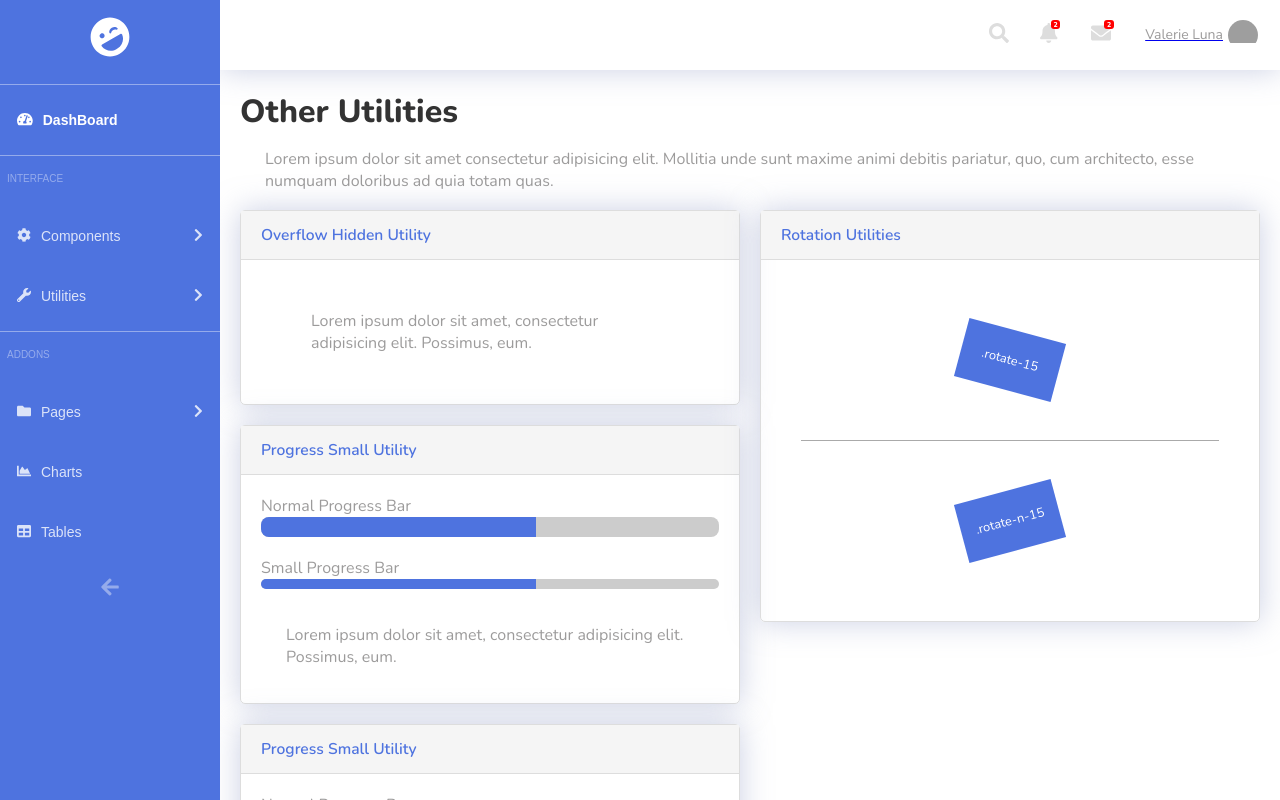
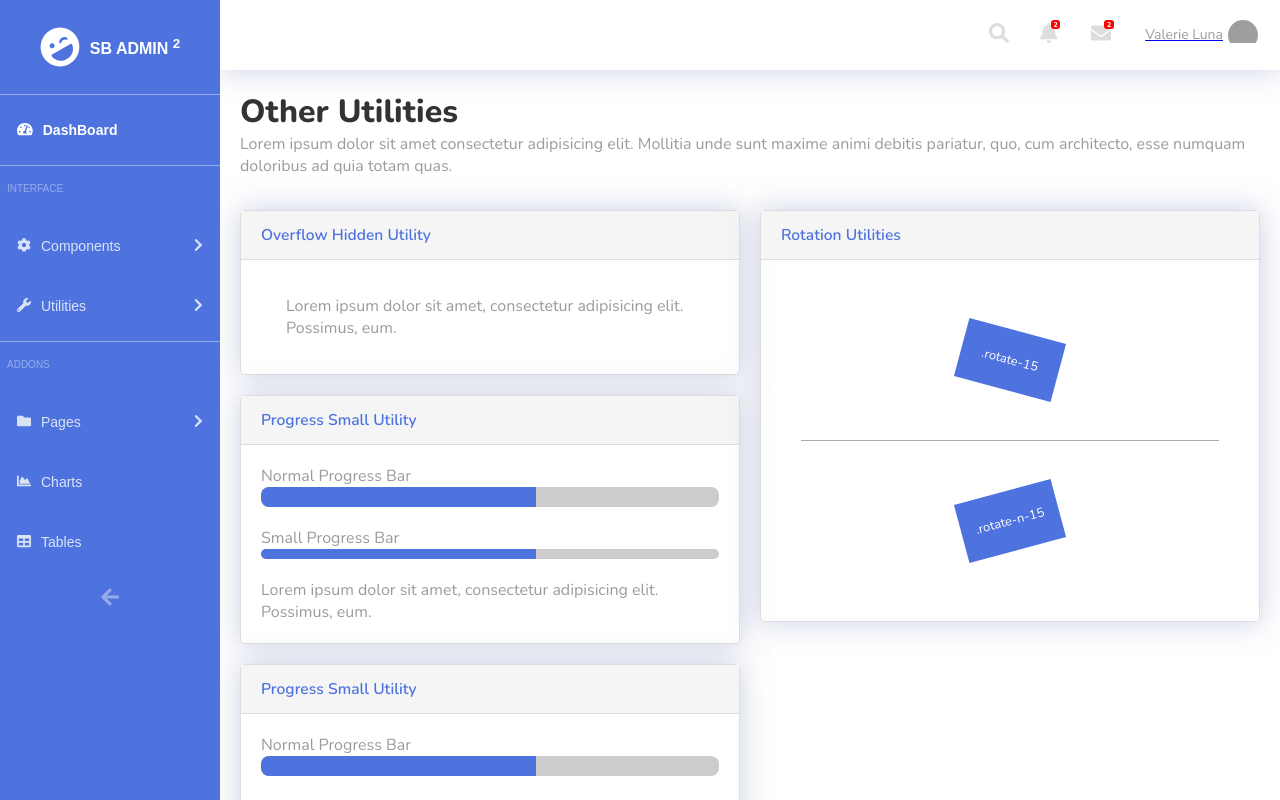
Before and after one commit to RobertLigman/sb-admin-2-clone, a React (Create React App) app: page /Other in a window 1280 px wide. Shown: the top 800 px of the page. Built offline with nearby package versions, Linux system fonts and the light colour scheme; grey boxes are pictures that could not be loaded.

Commit message:
fix minor issues with displaying

```diff
--- a/public/index.html
+++ b/public/index.html
@@ -5,7 +5,8 @@
     <meta charset="utf-8" />
     <link rel="stylesheet" href="path/to/font-awesome/css/font-awesome.min.css" />
     <link rel="icon" href="%PUBLIC_URL%/favicon.ico" />
-    <meta name="viewport" content="width=device-width, initial-scale=1" />
+    <!-- <meta name="viewport" content="width=device-width, initial-scale=1.0" /> -->
+    <meta name="viewport" content="width=device-width, initial-scale=1.0" />
     <meta name="theme-color" content="#000000" />
     <meta name="description" content="Web site created using create-react-app" />
 
--- a/src/App.js
+++ b/src/App.js
@@ -27,7 +27,7 @@ function App() {
   };
   useEffect(() => {
     if (!sideNav) {
-      document.querySelector("#root").style.gridTemplateColumns = "0px 100%";
+      document.querySelector("#root").style.gridTemplateColumns = "0px 1fr";
     } else {
       document.querySelector("#root").style.gridTemplateColumns =
         "var(--side-nav-width) 1fr";
--- a/src/components/Card.css
+++ b/src/components/Card.css
@@ -1,8 +1,9 @@
 .Card {
+    width: 80%;
     border: 1px solid #ddd;
     border-radius: 5px;
     font-size: 0.65rem;
-    margin: 20px 0 auto 0;
+    margin: 20px auto auto auto;
     box-shadow: 0px 0px 30px 0px rgba(151, 161, 201, 0.5);
 }
 
@@ -22,7 +23,7 @@
 }
 
 .Card__body {
-    padding: 20px;
+    padding: 20px 5px;
 }
 
 .Card-header__title {
@@ -74,6 +75,12 @@
 }
 
 @media (min-width: 768px) {
+    .Card {
+        width: 100%;
+    }
+    .Card__body {
+        padding: 20px;
+    }
     .col-8 {
         grid-column: 1/5;
     }
--- a/src/components/ColorTile.css
+++ b/src/components/ColorTile.css
@@ -1,8 +1,15 @@
 .ColorTile {
+    width: 80%;
     height: 80px;
     border-radius: 5px;
     color: #fff;
-    margin: 25px 0;
+    margin: 25px auto;
     padding: 13px;
     box-shadow: 0px 0px 30px 0px rgba(151, 161, 201, 0.5);
 }
+
+@media (min-width: 768px) {
+    .ColorTile {
+        width: 100%;
+    }
+}
--- a/src/components/Colors/Colors.css
+++ b/src/components/Colors/Colors.css
@@ -10,7 +10,7 @@
     background-color: #444;
 }
 
-[class*="text"],
+[class*="text-"],
 [class*="gray"] {
     padding: 15px 25px;
 }
--- a/src/components/Main.css
+++ b/src/components/Main.css
@@ -1,17 +1,19 @@
 .main {
     min-height: 100vh;
     /* background-color: rgb(236, 236, 236); */
-    padding: 20px 25px;
+    /* padding: 20px 25px; */
+    /* padding: 25px; */
     /* grid-row: 2/3;
     grid-column: 2/3; */
-}
-
-.main {
     grid-row: 2/3;
     grid-column: 2/-1;
+    display: grid;
+    margin: 20px;
 }
 
 .main-title {
+    margin: auto;
+    width: 80%;
     font-size: 25px;
     font-weight: 400;
     color: #5a5c69;
@@ -21,9 +23,7 @@
     .main {
         grid-row: 2/3;
         grid-column: 2/-1;
-        display: grid;
         grid-template-columns: repeat(6, 1fr);
-        padding: 20px;
         justify-content: center;
         column-gap: 25px;
     }
--- a/src/components/SideNav.css
+++ b/src/components/SideNav.css
@@ -1,6 +1,6 @@
 .side-nav {
     /* position: absolute; */
-    position: fixed;
+    /* position: fixed; */
     top: 0;
     /* left: 0; */
     /* bottom: 0; */
@@ -85,10 +85,10 @@ button.side-nav__link {
         width: var(--side-nav-width);
         background-color: #4e73df;
         height: 100vh;
-        position: absolute;
+        /* position: absolute;
         top: 0;
-        left: 0;
-        position: fixed;
+        left: 0; */
+        /* position: fixed; */
         color: #fff;
     }
     .side-nav__list {
@@ -177,6 +177,17 @@ button.side-nav__link {
         background-color: #eee;
     }
     .logo-link {
+        padding: 10px 0;
         display: flex;
+        align-items: center;
+    }
+    .logo-text {
+        display: flex;
+        /* flex-direction: column; */
+        justify-content: center;
+        align-items: center;
+    }
+    .color-white {
+        color: #fff;
     }
 }
--- a/src/components/SideNav.js
+++ b/src/components/SideNav.js
@@ -61,7 +61,9 @@ const SideNav = (props) => {
               className="side-nav__icon logo"
             />
             <strong className="logo-text">
-              sb admin <sup>2</sup>
+              <p className="color-white">
+                sb admin <sup>2</sup>
+              </p>
             </strong>
           </Link>
         </li>
--- a/src/components/Tile.css
+++ b/src/components/Tile.css
@@ -1,7 +1,7 @@
 .main__tile {
-    width: 100%;
+    width: 80%;
     background-color: #fff;
-    margin: 25px 0;
+    margin: 25px auto;
     padding: 30px 20px;
     display: grid;
     grid-template-columns: 1fr auto;
@@ -79,6 +79,9 @@
 }
 
 @media (min-width: 768px) {
+    .main__tile {
+        width: 100%;
+    }
     .main__tile:first-child {
         /* box-sizing: border-box; */
         /* max-width: 22%; */
--- a/src/index.css
+++ b/src/index.css
@@ -30,13 +30,15 @@ ul {
 
 html {
     scroll-behavior: smooth;
+    /* min-width: 100%; */
+    /* max-width: 100vw; */
 }
 
 #root {
     /* position: relative; */
-    /* min-width: 100%;
-    max-width: 100vw; */
+    /* min-width: 100%; */
     width: 100%;
+    /* max-width: 100vw; */
     margin: 0;
     /* width:calc(100vw - var(--scrollbarWidth)); */
     overflow: hidden;
@@ -88,12 +90,19 @@ p {
     grid-column: 2/-1;
 }
 
+@media (min-width: 576px) {
+     :root {
+        --side-nav-width: 150px;
+    }
+}
+
 @media (min-width: 768px) {
      :root {
         --side-nav-width: 220px;
     }
     #root {
-        display: grid;
+        width: 100%;
+        /* max-width: 100vw; */
         grid-template-columns: 1fr;
         grid-template-rows: var(--header-height) 1fr var(--footer-height);
     }
```
